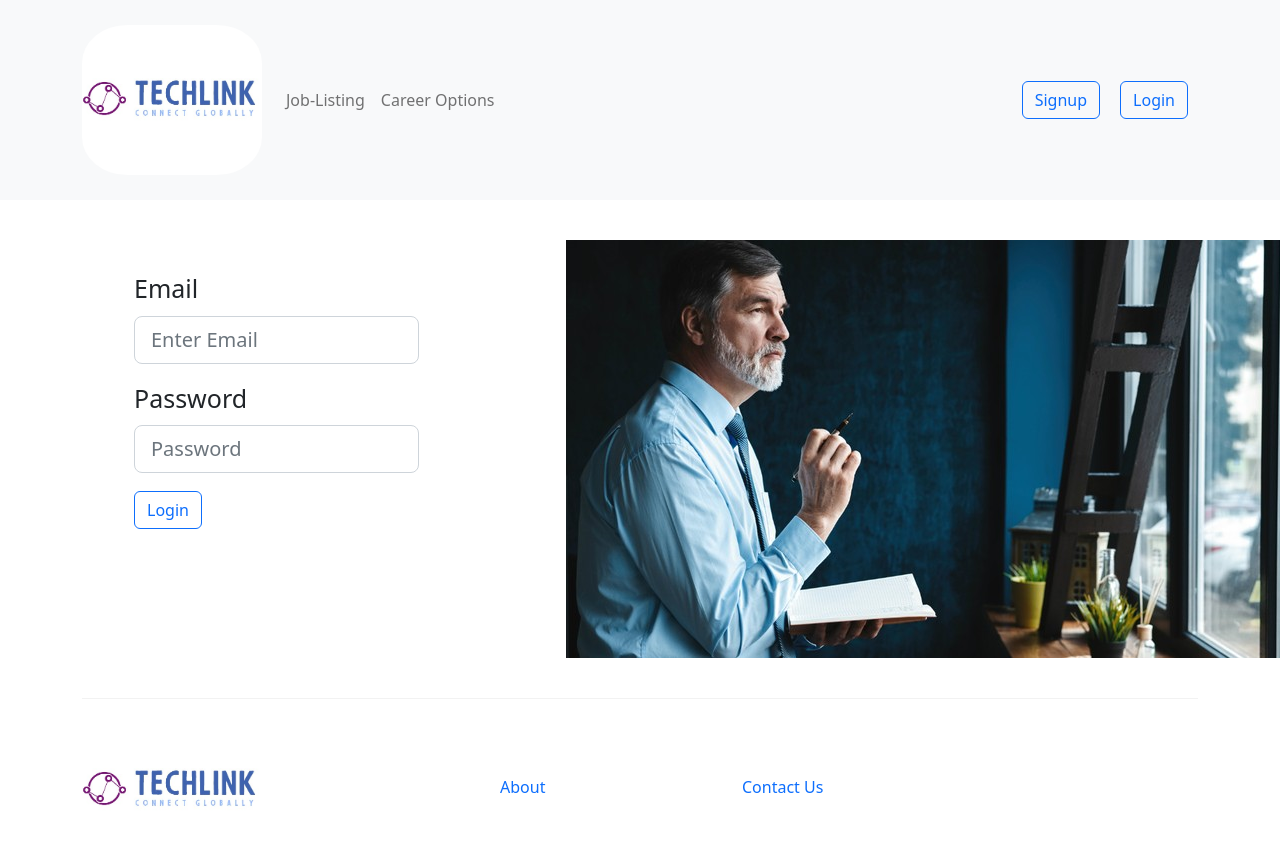
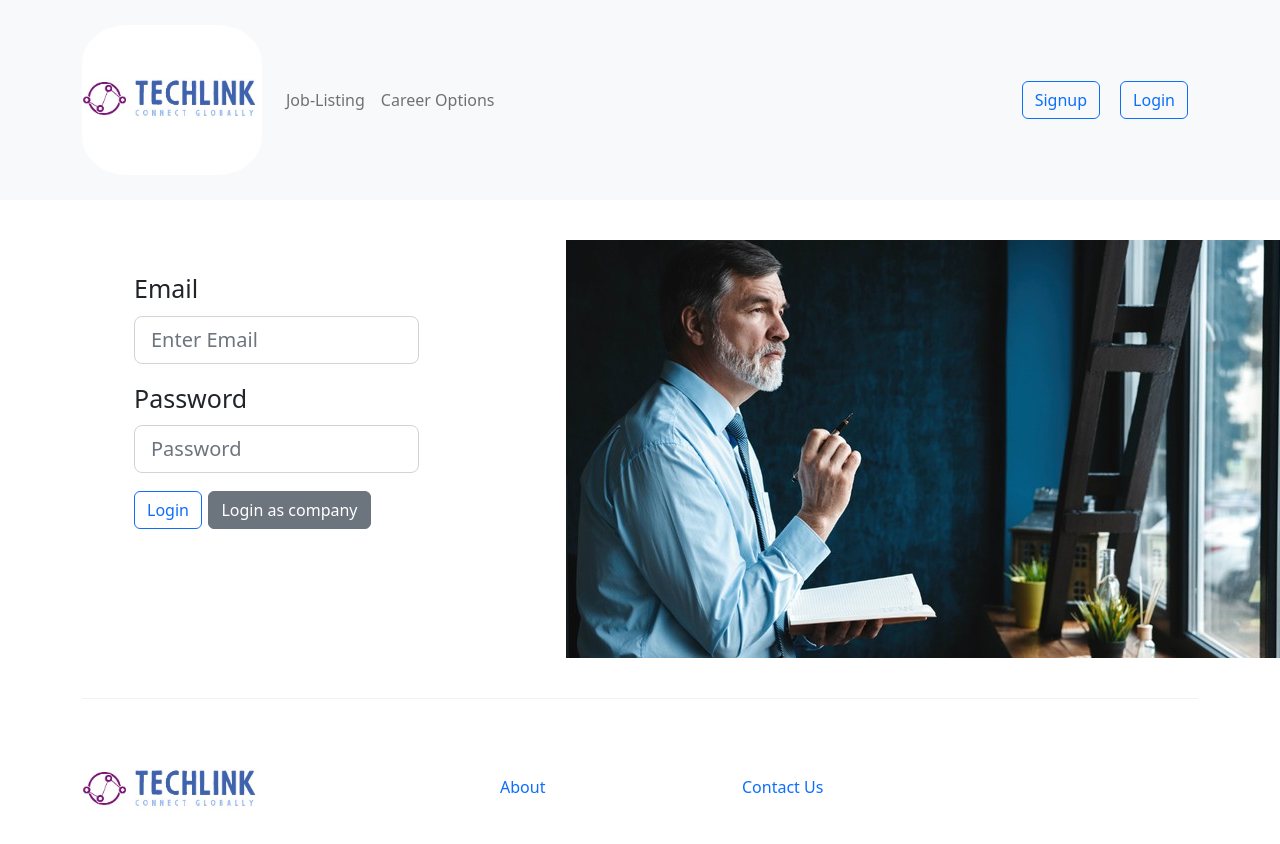
Before and after one commit to jonlee1923/NTUTechFestHackathon, a React (Create React App) app in the folder client/: page /login in a window 1280 px wide. Shown: the top 844 px of the page. Built offline with nearby package versions, Linux system fonts and the light colour scheme.

Commit message:
Added features

```diff
--- a/client/src/pages/companyJobListingPage/companyJobListingPage.jsx
+++ b/client/src/pages/companyJobListingPage/companyJobListingPage.jsx
@@ -1,12 +1,12 @@
 import React from "react";
-import { useState, useEffect } from "react";
+import { useState, useEffect, useFocusEffect } from "react";
 import Job from "../renderCompanyJob/renderCompanyJob.jsx";
 import { useHttpClient } from "../../hooks/httpHook";
 import { Container, Form, Button, Pagination, Row, Col } from "react-bootstrap";
 
 import { BiSearchAlt2 } from "react-icons/bi";
 import { CiLocationArrow1 } from "react-icons/ci";
-import {useLocation} from 'react-router-dom';
+import { useLocation } from 'react-router-dom';
 import { useNavigate } from "react-router-dom";
 import classes from "./companyJobListingPage.module.css";
 
@@ -32,6 +32,7 @@ export default function CompanyJobListings() {
         if (state.companyId != null)
             setCompanyId(state.companyId);
     }, []);
+
 
     const fetchJobs = async () => {
         let url = "http://localhost:5000/api/jobs/getjobs/" + "63c57da4d6504a2a89afea4d" //companyId;
--- a/client/src/pages/loginPage/loginPage.jsx
+++ b/client/src/pages/loginPage/loginPage.jsx
@@ -13,8 +13,11 @@ function Login() {
   const [email, setEmail] = useState("");
   const [password, setPassword] = useState("");
   const { isLoading, error, sendRequest, clearError } = useHttpClient();
+  const [isUserMode, setIsUserMode] = useState(true);
+  const [show, setShow] = useState(false);
+  const [apiMode, setApiMode] = useState('users')
 
-  const [show, setShow] = useState(false);
+
 
   const handleEmailChange = (event) => {
     setEmail(event.target.value);
@@ -28,7 +31,7 @@ function Login() {
     try {
       event.preventDefault();
       // Send a request to the server with the email and password
-      let url = "http://localhost:5000/api/users/login";
+      let url = `http://localhost:5000/api/${apiMode}/login`;
       let method = "POST";
       let body = JSON.stringify({
         email: email,
@@ -39,9 +42,30 @@ function Login() {
       };
 
       const response = await sendRequest(url, method, body, headers);
+
+      console.log(response);
       auth.login(response._id, response.token);
-      navigate("/");
+
+      if (isUserMode)
+      {
+        navigate("/");
+      }
+      else
+      {
+        navigate("/companyProfilePage");
+      }
+
     } catch (err) {}
+  };
+
+  const handleUserModeclick = () => {
+    setIsUserMode(!isUserMode);
+    if (isUserMode) {
+      setApiMode('users')
+    }
+    else{
+      setApiMode('company')
+    }
   };
 
   return (
@@ -73,6 +97,16 @@ function Login() {
             <Button variant="outline-primary" type="submit">
               Login
             </Button>
+            &nbsp;
+            <Button
+                onClick={() => {
+                handleUserModeclick();
+                }}
+                variant="secondary" >
+              {isUserMode ? "Login as company" : "Login as user"}
+            </Button>
+
+
           </form>
         </Col>
         <Col xs={7}>
--- a/client/src/pages/renderCompanyJob/renderCompanyJob.jsx
+++ b/client/src/pages/renderCompanyJob/renderCompanyJob.jsx
@@ -30,7 +30,8 @@ const Job = (props) => {
 
         // fetch company job listings
         const response = await sendRequest(url, "DELETE");
-        console.log(response);
+        window.location.reload(false);
+        // console.log(response);
     }
 
     let navigate = useNavigate();
--- a/client/src/pages/signupPage/signupPage.jsx
+++ b/client/src/pages/signupPage/signupPage.jsx
@@ -14,7 +14,9 @@ function Signup() {
   const [email, setEmail] = useState("");
   const [password, setPassword] = useState("");
   const [confirmPassword, setConfirmPassword] = useState("");
+  const [isUserMode, setIsUserMode] = useState(true);
   const { isLoading, error, sendRequest, clearError } = useHttpClient();
+  const [apiMode, setApiMode] = useState('users')
 
   const [show, setShow] = useState(false);
 
@@ -37,9 +39,22 @@ function Signup() {
     setConfirmPassword(event.target.value);
   };
 
+  const handleUserModeclick = () => {
+    setIsUserMode(!isUserMode);
+    console.log(isUserMode);
+    if (isUserMode) {
+      setApiMode('users')
+    }
+    else{
+      setApiMode('company')
+    }
+    console.log('api mode is '+apiMode)
+  };
+
   const handleSubmit = async (event) => {
     try {
       event.preventDefault();
+      console.log('api mode in' + apiMode);
       if (password !== confirmPassword) {
         handleShow();
 
@@ -54,7 +69,7 @@ function Signup() {
         "Content-Type": "application/json",
       };
       const responseData = await sendRequest(
-        "http://localhost:5000/api/users/signup",
+        `http://localhost:5000/api/${apiMode}/signup`,
         "POST",
         body,
         headers
@@ -114,6 +129,17 @@ function Signup() {
             <Button variant="outline-primary" type="submit">
               Signup
             </Button>
+            &nbsp;
+            <Button
+              variant="secondary"
+                onClick={() => {
+                handleUserModeclick();
+                }}
+                >
+              {isUserMode ? "Signup as company" : "Signup as user"}
+            </Button>
+
+
           </form>
         </Col>
         <Col xs={7}>
```
